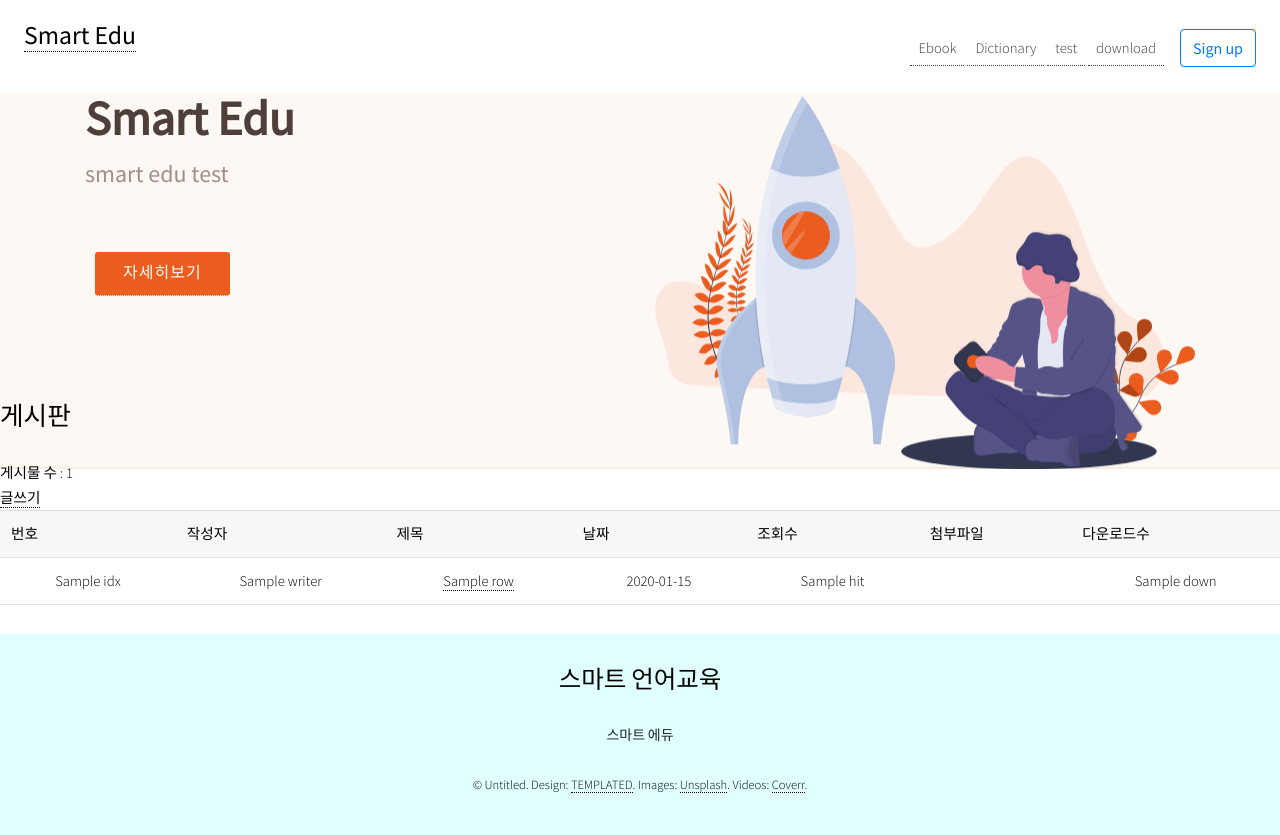
After one commit to comdoller/Language-Education-Flatform, a Django app: template smartEdu/board/templates/board.html in a window 1280 px wide. The commit adds this page. Run offline with Django 3.2, Linux system fonts and the light colour scheme; the template is opened without the code that fills it: most values are stand-ins (such as "Sample title", 1, 10 or a date in 2020); parts of the project's set-up code (start-up, migrations or seed data) failed here and were passed over; some libraries are stand-ins or nearby versions.

Commit message:
게시판

```diff
--- /dev/null
+++ b/smartEdu/board/templates/board.html
@@ -0,0 +1,44 @@
+{% extends 'base.html' %}
+{% load static %}
+
+{% block content %}
+
+<html>
+<head>
+<meta charset="UTF-8">
+<title>List Page</title>
+</head>
+<body>
+<h2>게시판</h2>
+게시물 수 : {{boardCount}}<br>
+	<a href="write">글쓰기</a>
+	<table border="1">
+		<tr>
+			<td>번호</td>
+			<td>작성자</td>
+			<td>제목</td>
+			<td>날짜</td>
+			<td>조회수</td>
+			<td>첨부파일</td>
+			<td>다운로드수</td>
+		</tr>
+
+		{% for row in boardList %}
+		<tr align ="center">
+			<td>{{row.idx}}</td>
+			<td>{{row.writer}}</td>
+			<td><a href = "detail?idx={{row.idx}}">{{row.title}}</a></td>
+			<td>{{row.post_date|date:"Y-m-d"}}</td>
+			<td>{{row.hit}}</td>
+			<td>{% if row.filesize > 0 %} <a href = "download?idx={{row.idx}}">
+				<img src = "{% static 'images/file.gif' %}"></a>
+				{% endif %}
+			</td>
+			<td>{{row.down}}</td>
+		</tr>
+		{% endfor %}
+	</table>
+</body>
+</html>
+
+{%endblock%}
--- a/smartEdu/down/models.py
+++ b/smartEdu/down/models.py
@@ -16,3 +16,5 @@
 
     def __str__(self):
         return "eNo : " + self.eNo + " eName : " + self.Name + " eData : " + self.Data
+
+##여기
--- a/smartEdu/down/urls.py
+++ b/smartEdu/down/urls.py
@@ -8,3 +8,5 @@
 urlpatterns = [
     path('', views.down, name="down"),
 ]
+
+#여기서부터작성#
--- a/smartEdu/down/views.py
+++ b/smartEdu/down/views.py
@@ -1,6 +1,7 @@
 from django.shortcuts import render
 from django.http import HttpResponse
 from .models import Ebook
+
 
 # Create your views here.
 
@@ -8,3 +9,5 @@
 def down(request):
     sql = Ebook.objects.all()
     return render(request, "down/down.html",{'sql': sql})
+
+#여기서부터 작성#
--- a/smartEdu/smartEdu/settings.py
+++ b/smartEdu/smartEdu/settings.py
@@ -41,6 +41,7 @@
     'eBook',
     'dictionary',
     'down',
+    'board',
 ]
 
 MIDDLEWARE = [
--- a/smartEdu/smartEdu/urls.py
+++ b/smartEdu/smartEdu/urls.py
@@ -22,4 +22,5 @@
     path('dictionary/', include('dictionary.urls')),
     path('ebook/', include('eBook.urls')),
     path('down/', include('down.urls')),
+    path('board/', include('board.urls')),
 ]
```
Also changed, not shown: smartEdu/down/templates/down/down.html (+9 -36 lines), smartEdu/home/templates/home/index.html (+9 -1 lines), smartEdu/__init__.py (added).
